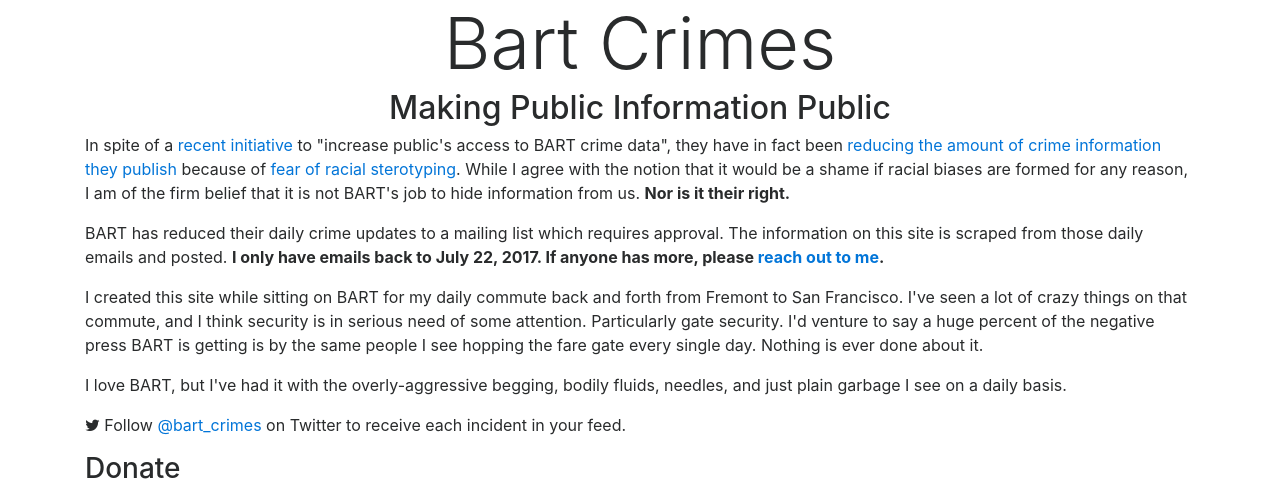
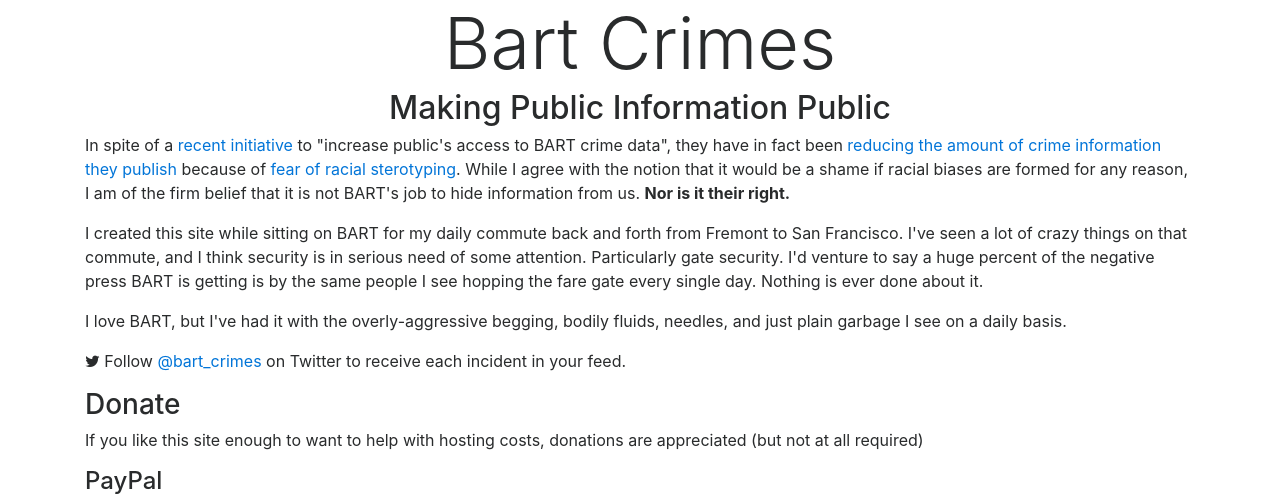
Before and after one commit to ben174/bart-crime, a Django app: page /about/ in a window 1280 px wide. Shown: the part 97-592 px from the top of the page. Run offline with Django 3.2, Linux system fonts and the light colour scheme; parts of the project's set-up code (start-up, migrations or seed data) failed here and were passed over; some libraries are stand-ins or nearby versions.

Commit message:
Remove request for historical data

```diff
--- a/templates/about.html
+++ b/templates/about.html
@@ -11,10 +11,6 @@
     of racial sterotyping</a>. While I agree with the notion that it would be a shame if
     racial biases are formed for any reason, I am of the firm belief that
     it is not BART's job to hide information from us. <b>Nor is it their right.</b></p>
-
-    <p>BART has reduced their daily crime updates to a mailing list which requires approval. The information on this site
-    is scraped from those daily emails and posted. <b>I only have emails back to July 22, 2017.
-    If anyone has more, please <a href="http://www.bugben.com">reach out to me</a>.</b></p>
 
     <p>I created this site while sitting on BART for my daily commute back and forth from Fremont
     to San Francisco. I've seen a lot of crazy things on that commute, and I think security is
```
